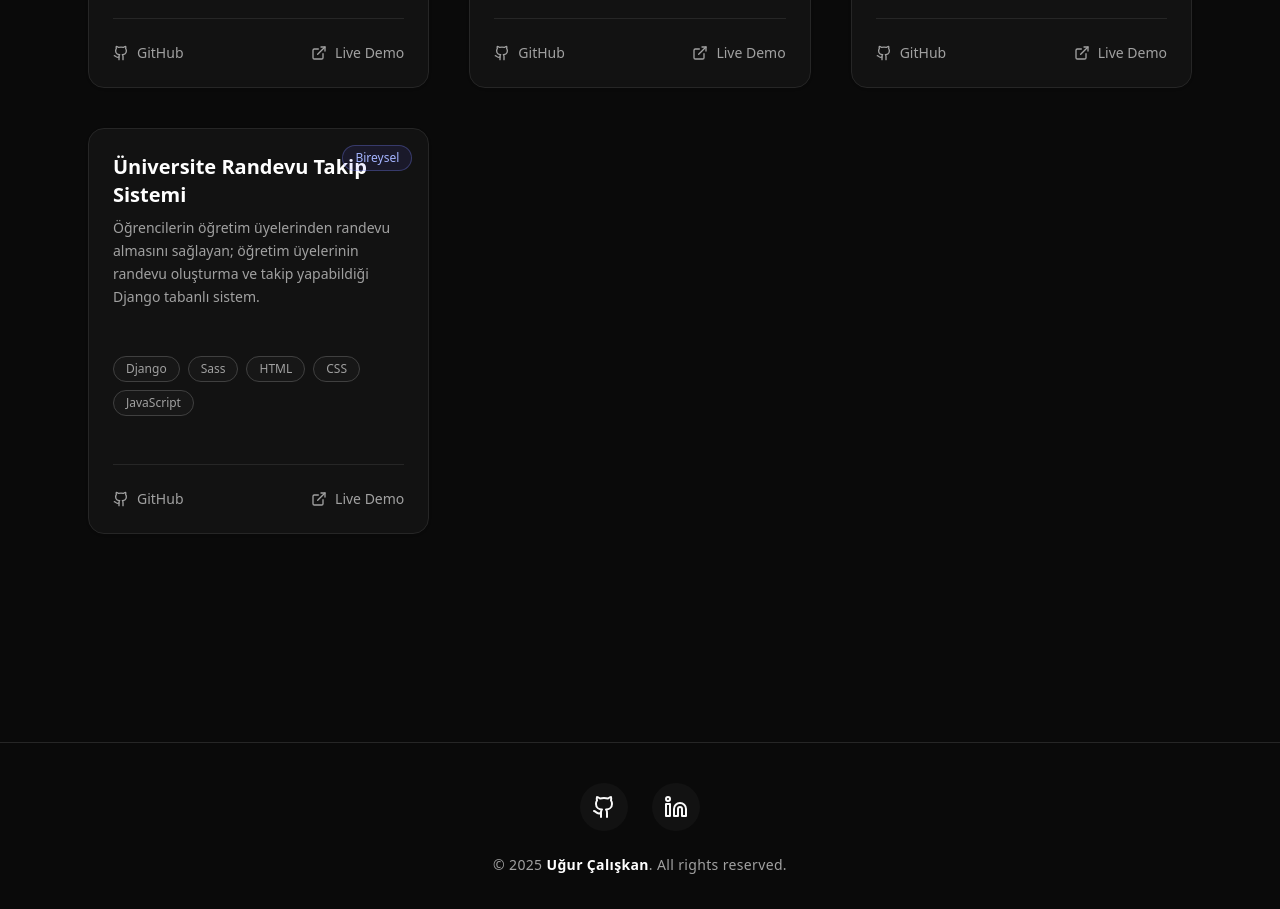
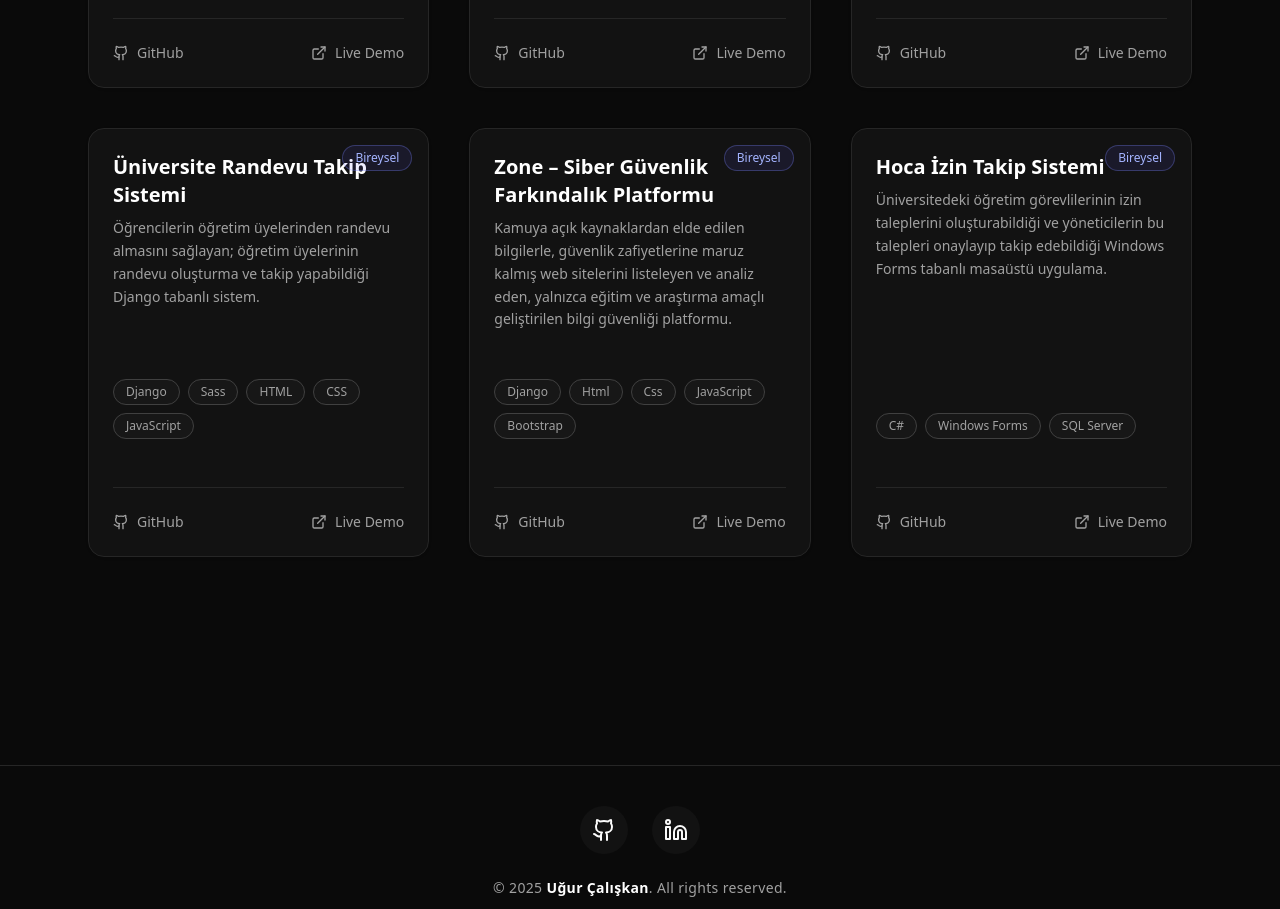
Before and after one commit to ugurcl/ReactPortfolio, a React (Vite) app: page / in a window 1280 px wide. Shown: the part 4280-5189 px from the top of the page. Built offline with nearby package versions, Linux system fonts and the light colour scheme.

Commit message:
feat: added Billionaire Spender and Zone project entries to portfolio

```diff
--- a/src/components/pages/Projects.tsx
+++ b/src/components/pages/Projects.tsx
@@ -72,6 +72,24 @@ const projects = [
     live: "",
     type: "bireysel",
   },
+  {
+    title: "Zone – Siber Güvenlik Farkındalık Platformu",
+    description:
+      "Kamuya açık kaynaklardan elde edilen bilgilerle, güvenlik zafiyetlerine maruz kalmış web sitelerini listeleyen ve analiz eden, yalnızca eğitim ve araştırma amaçlı geliştirilen bilgi güvenliği platformu.",
+    technologies: ["Django","Html","Css",'JavaScript',"Bootstrap"],
+    github: "",
+    live: "",
+    type: "bireysel",
+  },
+  {
+    title: "Hoca İzin Takip Sistemi",
+    description:
+      "Üniversitedeki öğretim görevlilerinin izin taleplerini oluşturabildiği ve yöneticilerin bu talepleri onaylayıp takip edebildiği Windows Forms tabanlı masaüstü uygulama.",
+    technologies: ["C#", "Windows Forms", "SQL Server"],
+    github: "",
+    live: "",
+    type: "bireysel",
+  },
 ];
 
 const getBadgeStyle = (type: string) => {
@@ -103,7 +121,6 @@ export const Projects = () => {
               viewport={{ once: true }}
             >
               <Card className="group relative overflow-hidden border border-neutral-800 bg-[#121212] hover:border-primary/50 transition-all duration-300 rounded-2xl shadow hover:shadow-lg hover:shadow-primary/10 p-6 flex flex-col justify-between h-full">
-
                 <span
                   className={`absolute top-4 right-4 text-xs font-medium px-3 py-1 rounded-full border ${getBadgeStyle(
                     type
@@ -111,7 +128,6 @@ export const Projects = () => {
                 >
                   {type.charAt(0).toUpperCase() + type.slice(1)}
                 </span>
-
 
                 <div className="mb-6">
                   <CardTitle className="text-white lg:text-xl text-lg font-semibold mb-2">
@@ -121,7 +137,6 @@ export const Projects = () => {
                     {description}
                   </CardDescription>
                 </div>
-
 
                 <div className="flex flex-wrap gap-2 mb-6 mt-auto">
                   {technologies.map((tech, i) => (
@@ -133,7 +148,6 @@ export const Projects = () => {
                     </span>
                   ))}
                 </div>
-
 
                 <CardFooter className="flex justify-between items-center px-0 pt-4 border-t border-neutral-800 text-sm">
                   <a
```
